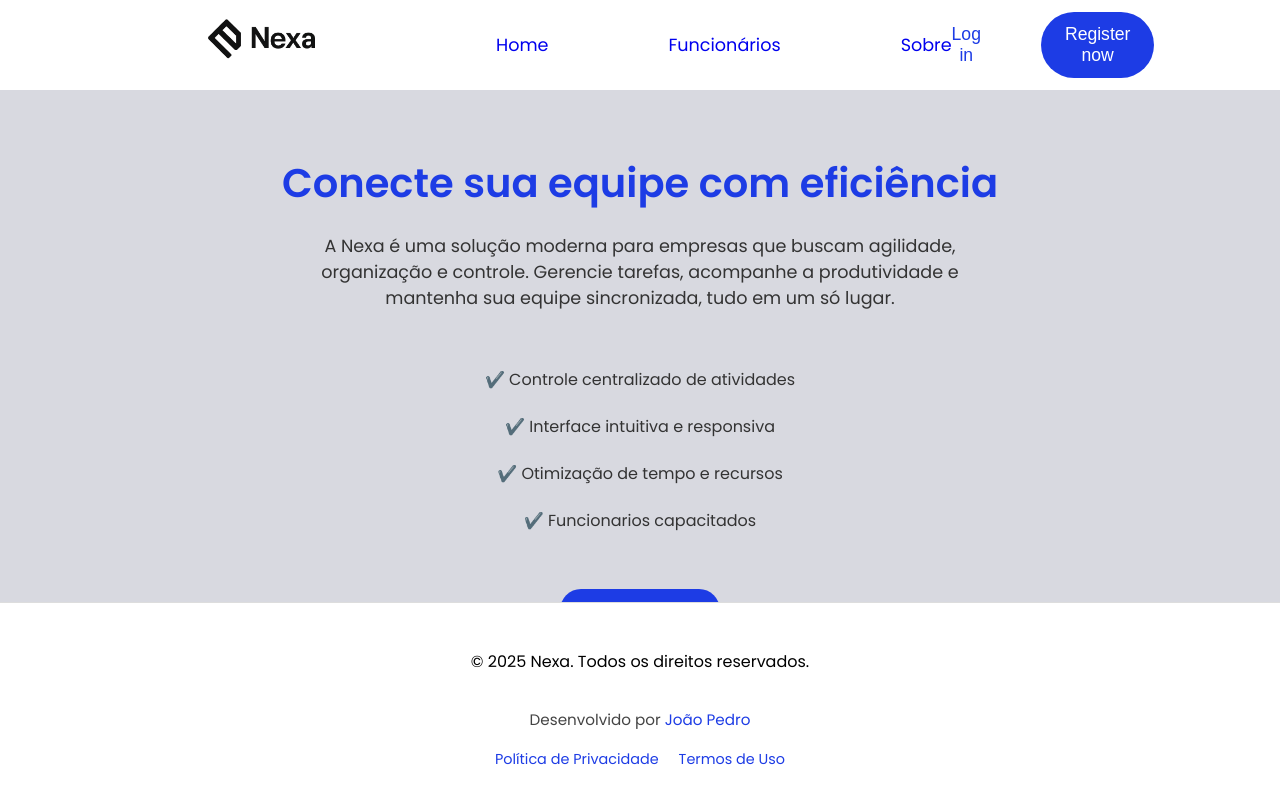
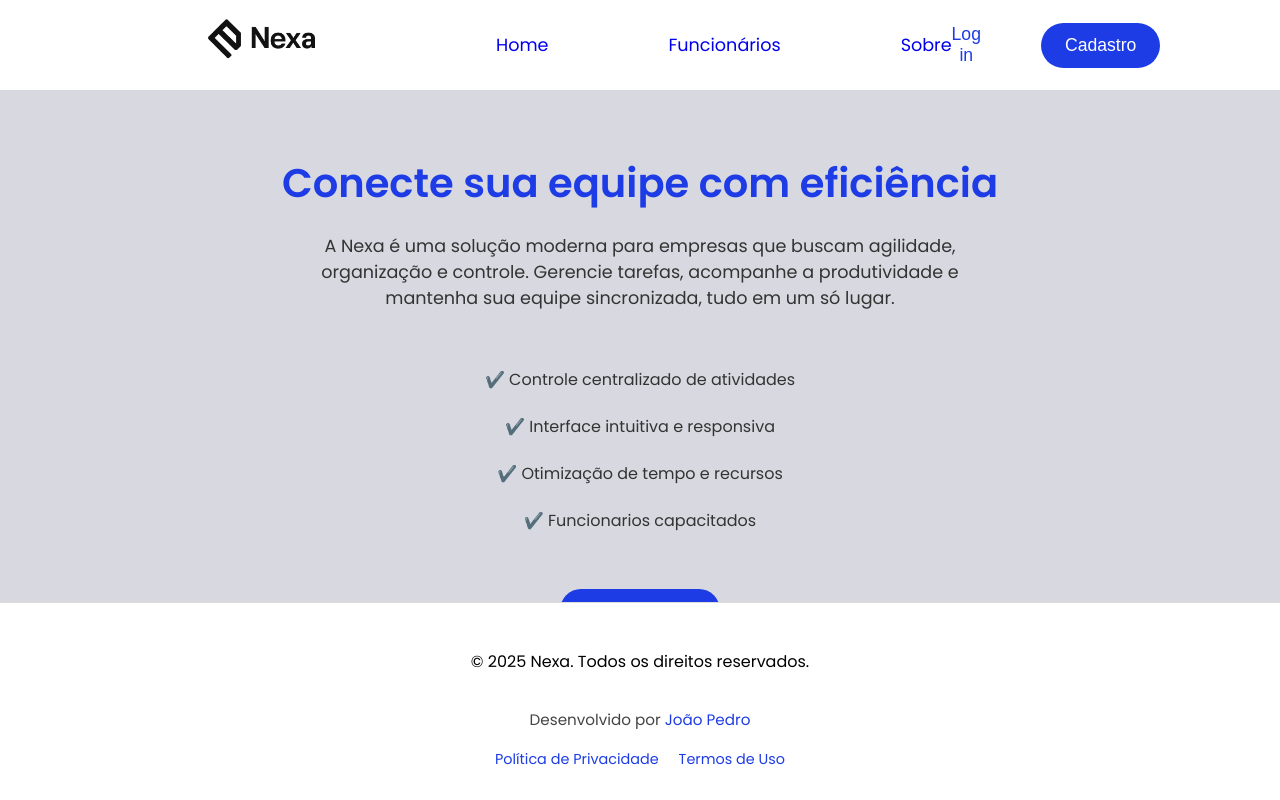
Before and after one commit to joaosehn2406/site-json-reader, a React (Vite) app: page /home in a window 1280 px wide. Built offline with nearby package versions, Linux system fonts and the light colour scheme.

Commit message:
refactor: changed the button label

```diff
--- a/src/components/Header/LiHeader.jsx
+++ b/src/components/Header/LiHeader.jsx
@@ -17,7 +17,7 @@ function LiHeader() {
             </ul>
             <div className="bt-container">
                 <button className="botao-login">Log in</button>
-                <button onClick={handleClick} className="botao-cadastro">Register now</button>
+                <button onClick={handleClick} className="botao-cadastro">Cadastro</button>
             </div>
         </nav>
     );
```
